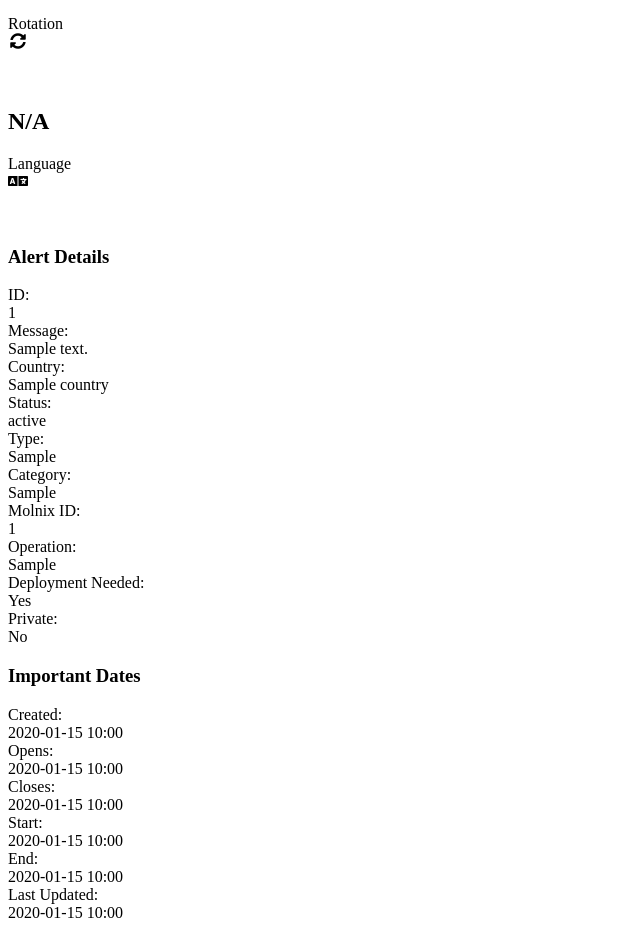
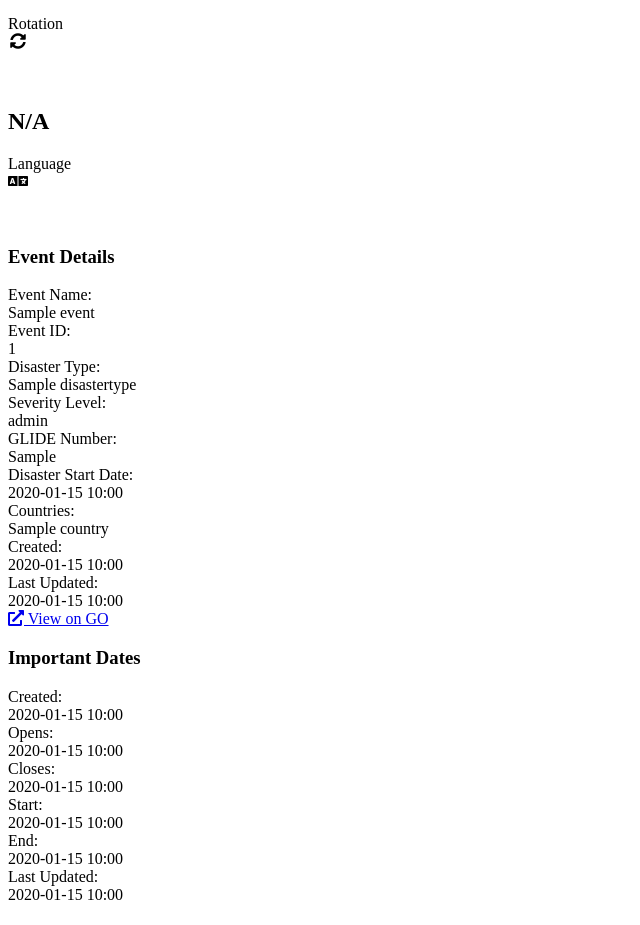
Before and after one commit to JonathanGarro/RC-Deploy, a Django app: page /surge/1/ in a window 1280 px wide. Shown: the part 637-1562 px from the top of the page, without its empty margins (0-640 px from the left). Run offline with Django 4.2, Linux system fonts and the light colour scheme; tables that the repository leaves empty hold one stand-in row (values such as "Sample post"); data that the repository does not hold is empty; parts of the project's set-up code (start-up, migrations or seed data) failed here and were passed over; some libraries are stand-ins or nearby versions.

Commit message:
Add event detail view and improve event integration
Introduced `EventDetailView` to display event-specific data and updated URLs to include event-related endpoints. Enhanced surge alert processing to fetch and associate events dynamically from the API while improving UI to show event details. Timeline visualization for alerts was moved and refined for better context.

```diff
--- a/surge/templates/surge/surge_alert_detail.html
+++ b/surge/templates/surge/surge_alert_detail.html
@@ -205,44 +205,6 @@
 							<li class="list-inline-item fw-light h6"><i class="fas fa-info-circle me-2"></i>{{ alert.molnix_status_display }}</li>
 						</ul>
 
-						<!-- Timeline Visualization START -->
-						{% if show_timeline %}
-						<div class="mt-4">
-							<div class="card border">
-								<div class="card-body position-relative" style="height: 150px; overflow: hidden; padding-bottom: 30px;">
-									<canvas id="timelineChart" height="100"></canvas>
-									<div id="dateLabels" class="position-absolute start-0 w-100" style="height: 25px; pointer-events: none; top: 70px;"></div>
-									<div class="mt-2 small text-center">
-										<span class="me-4">
-											<svg width="16" height="10" style="vertical-align: middle;">
-												<rect width="16" height="6" fill="rgba(54, 162, 235, 0.7)" stroke="rgba(54, 162, 235, 1)" stroke-width="1" y="2"></rect>
-											</svg>
-											Deployment Period
-										</span>
-										<span class="me-4">
-											<svg width="12" height="12" style="vertical-align: middle;">
-												<rect x="6" y="6" width="8" height="8" fill="rgba(75, 192, 75, 1)" stroke="rgba(75, 192, 75, 1)" stroke-width="1" transform="translate(-4,-4) rotate(45, 6, 6)"></rect>
-											</svg>
-											Opens Date
-										</span>
-										<span class="me-4">
-											<svg width="12" height="12" style="vertical-align: middle;">
-												<rect x="6" y="6" width="8" height="8" fill="rgba(255, 99, 132, 1)" stroke="rgba(255, 99, 132, 1)" stroke-width="1" transform="translate(-4,-4) rotate(45, 6, 6)"></rect>
-											</svg>
-											Closes Date
-										</span>
-										<span class="me-4">
-											<svg width="12" height="12" style="vertical-align: middle;">
-												<polygon points="6,0 12,12 0,12" fill="rgba(255, 159, 64, 1)" stroke="rgba(255, 159, 64, 1)" stroke-width="1"></polygon>
-											</svg>
-											Today
-										</span>
-									</div>
-								</div>
-							</div>
-						</div>
-						{% endif %}
-						<!-- Timeline Visualization END -->
 					</div>
 					<!-- Title END -->
 
@@ -302,6 +264,7 @@
 									</div>
 								</div>
 							</div>
+
 
 							<!-- Rotation Box -->
 							<div class="col-md-6">
@@ -372,62 +335,79 @@
 					</div>
 					<!-- Info Boxes END -->
 
-					<!-- Alert Details START -->
+					<!-- Event Details START -->
 					<div class="col-12">
 						<div class="card border">
 							<!-- Card header START -->
 							<div class="card-header border-bottom">
-								<h3 class="mb-0">Alert Details</h3>
+								<h3 class="mb-0">Event Details</h3>
 							</div>
 							<!-- Card header END -->
 
 							<!-- Card body START -->
 							<div class="card-body">
+								{% if alert.event %}
 									<div class="row mb-3">
-									<div class="col-md-4 fw-bold">ID:</div>
-									<div class="col-md-8">{{ alert.api_id }}</div>
+										<div class="col-md-4 fw-bold">Event Name:</div>
+										<div class="col-md-8">{{ alert.event.name }}</div>
 									</div>
 									<div class="row mb-3">
-									<div class="col-md-4 fw-bold">Message:</div>
-									<div class="col-md-8">{{ alert.message }}</div>
+										<div class="col-md-4 fw-bold">Event ID:</div>
+										<div class="col-md-8">{{ alert.event.api_id }}</div>
 									</div>
 									<div class="row mb-3">
-									<div class="col-md-4 fw-bold">Country:</div>
-									<div class="col-md-8">{% if alert.country %}{{ alert.country.name }}{% else %}N/A{% endif %}</div>
+										<div class="col-md-4 fw-bold">Disaster Type:</div>
+										<div class="col-md-8">{% if alert.event.dtype %}{{ alert.event.dtype.name }}{% else %}N/A{% endif %}</div>
 									</div>
 									<div class="row mb-3">
-									<div class="col-md-4 fw-bold">Status:</div>
-									<div class="col-md-8">{{ alert.molnix_status_display }}</div>
+										<div class="col-md-4 fw-bold">Severity Level:</div>
+										<div class="col-md-8">
+											<span class="badge bg-{{ alert.event.ifrc_severity_level_display|lower }}">{{ alert.event.ifrc_severity_level_display }}</span>
+										</div>
 									</div>
 									<div class="row mb-3">
-									<div class="col-md-4 fw-bold">Type:</div>
-									<div class="col-md-8">{{ alert.atype_display }}</div>
+										<div class="col-md-4 fw-bold">GLIDE Number:</div>
+										<div class="col-md-8">{{ alert.event.glide|default:"N/A" }}</div>
 									</div>
 									<div class="row mb-3">
-									<div class="col-md-4 fw-bold">Category:</div>
-									<div class="col-md-8">{{ alert.category_display }}</div>
+										<div class="col-md-4 fw-bold">Disaster Start Date:</div>
+										<div class="col-md-8">{{ alert.event.disaster_start_date|date:"Y-m-d H:i"|default:"N/A" }}</div>
 									</div>
 									<div class="row mb-3">
-									<div class="col-md-4 fw-bold">Molnix ID:</div>
-									<div class="col-md-8">{{ alert.molnix_id }}</div>
+										<div class="col-md-4 fw-bold">Countries:</div>
+										<div class="col-md-8">
+											{% for country in alert.event.countries.all %}
+												{{ country.name }}{% if not forloop.last %}, {% endif %}
+											{% empty %}
+												N/A
+											{% endfor %}
+										</div>
 									</div>
 									<div class="row mb-3">
-									<div class="col-md-4 fw-bold">Operation:</div>
-									<div class="col-md-8">{{ alert.operation|default:"N/A" }}</div>
+										<div class="col-md-4 fw-bold">Created:</div>
+										<div class="col-md-8">{{ alert.event.created_at|date:"Y-m-d H:i" }}</div>
 									</div>
 									<div class="row mb-3">
-									<div class="col-md-4 fw-bold">Deployment Needed:</div>
-									<div class="col-md-8">{{ alert.deployment_needed|yesno:"Yes,No" }}</div>
+										<div class="col-md-4 fw-bold">Last Updated:</div>
+										<div class="col-md-8">{{ alert.event.last_updated|date:"Y-m-d H:i" }}</div>
 									</div>
 									<div class="row mb-3">
-									<div class="col-md-4 fw-bold">Private:</div>
-									<div class="col-md-8">{{ alert.is_private|yesno:"Yes,No" }}</div>
+										<div class="col-12">
+											<a href="https://go.ifrc.org/emergencies/{{ alert.event.api_id }}/details" class="btn btn-primary" target="_blank">
+												<i class="fas fa-external-link-alt me-2"></i> View on GO
+											</a>
 										</div>
+									</div>
+								{% else %}
+									<div class="alert alert-info">
+										<i class="fas fa-info-circle me-2"></i> No event associated with this alert.
+									</div>
+								{% endif %}
 							</div>
 							<!-- Card body END -->
 						</div>
 					</div>
-					<!-- Alert Details END -->
+					<!-- Event Details END -->
 
 					<!-- Dates START -->
 					<div class="col-12">
@@ -528,6 +508,46 @@
 							</div>
 						</div>
 						<!-- Country Information END -->
+
+						<!-- Timeline Visualization START -->
+						<div class="col-md-6 col-xl-12">
+							{% if show_timeline %}
+							<div class="card card-body border p-4">
+								<h4 class="mb-3">Timeline</h4>
+								<div class="position-relative" style="height: 150px; overflow: hidden; padding-bottom: 30px;">
+									<canvas id="timelineChart" height="100"></canvas>
+									<div id="dateLabels" class="position-absolute start-0 w-100" style="height: 25px; pointer-events: none; top: 70px;"></div>
+									<div class="mt-2 small text-center">
+										<span class="me-4">
+											<svg width="16" height="10" style="vertical-align: middle;">
+												<rect width="16" height="6" fill="rgba(54, 162, 235, 0.7)" stroke="rgba(54, 162, 235, 1)" stroke-width="1" y="2"></rect>
+											</svg>
+											Deployment Period
+										</span>
+										<span class="me-4">
+											<svg width="12" height="12" style="vertical-align: middle;">
+												<rect x="6" y="6" width="8" height="8" fill="rgba(75, 192, 75, 1)" stroke="rgba(75, 192, 75, 1)" stroke-width="1" transform="translate(-4,-4) rotate(45, 6, 6)"></rect>
+											</svg>
+											Opens Date
+										</span>
+										<span class="me-4">
+											<svg width="12" height="12" style="vertical-align: middle;">
+												<rect x="6" y="6" width="8" height="8" fill="rgba(255, 99, 132, 1)" stroke="rgba(255, 99, 132, 1)" stroke-width="1" transform="translate(-4,-4) rotate(45, 6, 6)"></rect>
+											</svg>
+											Closes Date
+										</span>
+										<span class="me-4">
+											<svg width="12" height="12" style="vertical-align: middle;">
+												<polygon points="6,0 12,12 0,12" fill="rgba(255, 159, 64, 1)" stroke="rgba(255, 159, 64, 1)" stroke-width="1"></polygon>
+											</svg>
+											Today
+										</span>
+									</div>
+								</div>
+							</div>
+							{% endif %}
+						</div>
+						<!-- Timeline Visualization END -->
 
 						<!-- Tags START -->
 						<div class="col-md-6 col-xl-12">
--- a/surge/urls.py
+++ b/surge/urls.py
@@ -9,4 +9,5 @@
 urlpatterns = [
     path('', views.SurgeAlertListView.as_view(), name='alert_list'),
     path('<int:api_id>/', views.SurgeAlertDetailView.as_view(), name='alert_detail'),
+    path('event/<int:api_id>/', views.EventDetailView.as_view(), name='event_detail'),
 ]
--- a/surge/views.py
+++ b/surge/views.py
@@ -5,7 +5,7 @@
 from django.shortcuts import render
 from django.views.generic import ListView, DetailView
 from django.utils import timezone
-from .models import SurgeAlert, Country, MolnixTag
+from .models import SurgeAlert, Country, MolnixTag, Event
 
 
 class SurgeAlertListView(ListView):
@@ -127,3 +127,35 @@
             context['show_timeline'] = False
 
         return context
+
+
+class EventDetailView(DetailView):
+    """
+    View to display details of an event.
+    """
+    model = Event
+    template_name = 'surge/event_detail.html'
+    context_object_name = 'event'
+
+    def get_object(self, queryset=None):
+        """
+        Get the object this view is displaying.
+        Use the api_id from the URL instead of the primary key.
+        """
+        if queryset is None:
+            queryset = self.get_queryset()
+
+        api_id = self.kwargs.get('api_id')
+        return queryset.get(api_id=api_id)
+
+    def get_context_data(self, **kwargs):
+        """
+        Add related surge alerts to context.
+        """
+        context = super().get_context_data(**kwargs)
+        event = self.object
+
+        # Get related surge alerts
+        context['surge_alerts'] = SurgeAlert.objects.filter(event=event).order_by('-created_at')
+
+        return context
```
Also changed, not shown: surge/tasks.py (+38 -1 lines). Lines whose indentation alone changed are shown as unchanged.
